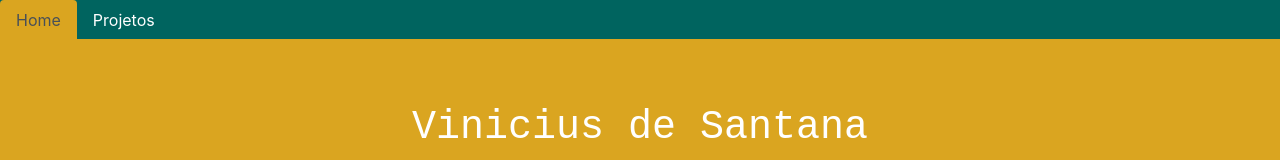
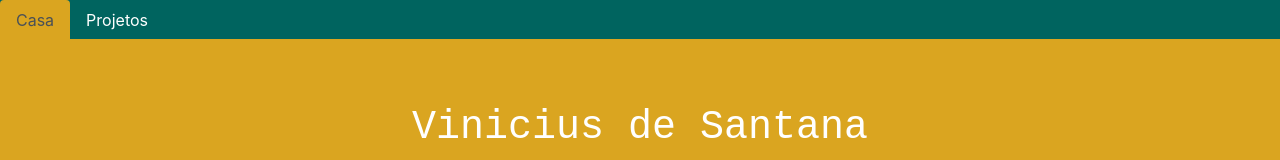
Before and after one commit to viniciusvts/vtsantana, an Angular app: page / in a window 1280 px wide. Shown: the top 160 px of the page. Built offline with nearby package versions, Linux system fonts and the light colour scheme; a web font is replaced by a local one.

Commit message:
Home agora exibe "Casa

```diff
--- a/src/app/app.component.html
+++ b/src/app/app.component.html
@@ -2,7 +2,7 @@
   <ul class="nav nav-tabs">
     <li class="nav-item">
       <a class="nav-link" [class.active]="isGuia(pagina.Home)" (click)="setGuia(pagina.Home)" href="#">
-        Home
+        Casa
       </a>
     </li>
     <li class="nav-item">
```
